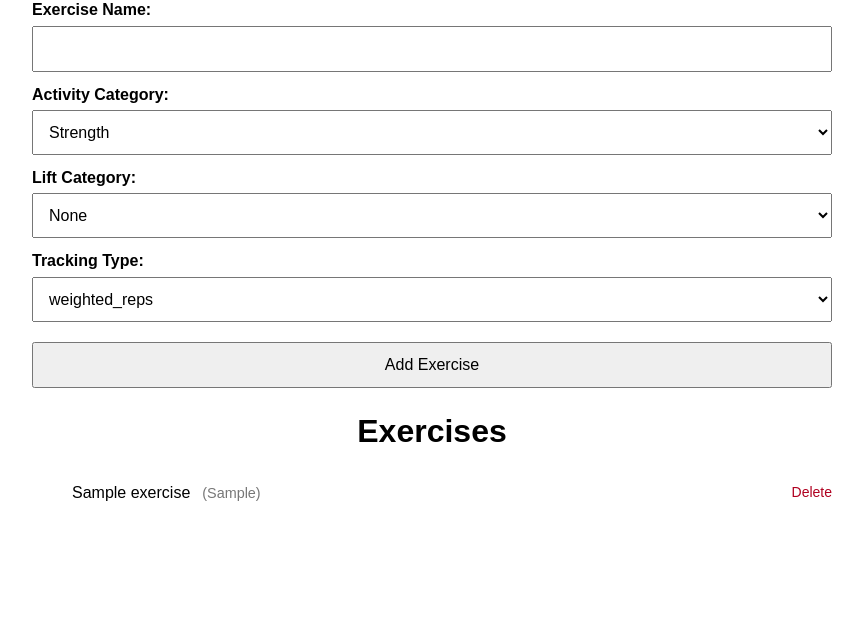
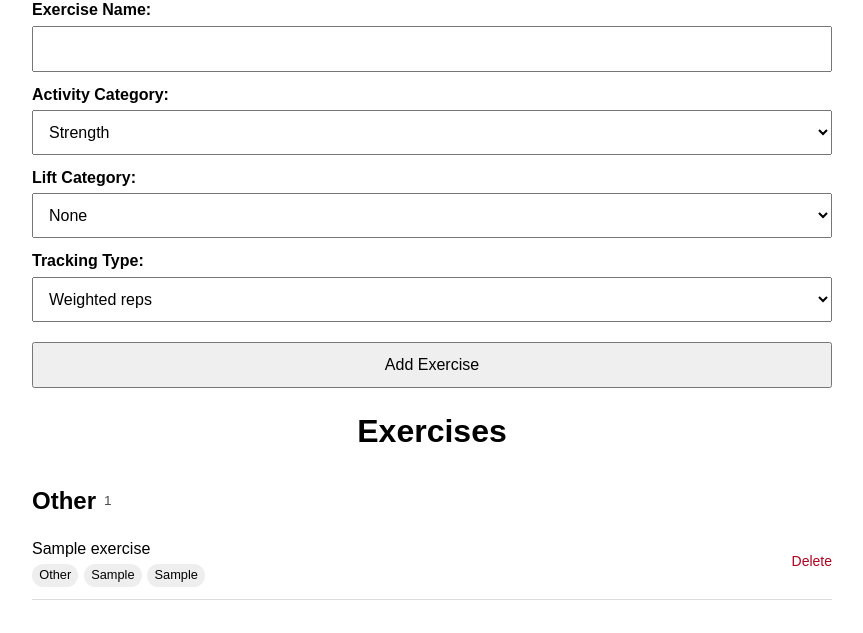
Before and after one commit to joshjohnstone/activity-tracker, a Flask app: page /exercises in a window 1280 px wide. Shown: the part 167-800 px from the top of the page, without its empty margins (208-1071 px from the left). Run offline with Flask 3, Linux system fonts and the light colour scheme; a user stored in the database is signed in; tables that the repository leaves empty hold one stand-in row (values such as "Sample post").

Commit message:
Improve UX of exercises page

```diff
--- a/app/routes.py
+++ b/app/routes.py
@@ -665,16 +665,117 @@ def analytics():
 def exercises():
     exercises = (
         Exercise.query
-        .order_by(Exercise.name)
         .filter_by(user_id=current_user.id)
+        .order_by(Exercise.activity_category, Exercise.lift_category, Exercise.name)
+        .all()
     )
+
+    tracking_type_labels = {
+        "weighted_reps": "Weighted reps",
+        "bodyweight_reps": "Bodyweight reps",
+        "timed_hold": "Timed hold",
+        "duration_only": "Duration only",
+        "distance_duration": "Distance + duration",
+        "notes_only": "Notes only",
+    }
+
+    exercise_items = []
+
+    for exercise in exercises:
+        # Prefer new-model fields
+        activity_category = exercise.activity_category
+        lift_category = exercise.lift_category
+        tracking_type = exercise.tracking_type
+
+        # Legacy fallback:
+        # Older Exercise.category may contain Push/Pull/Legs/etc.
+        if not lift_category and exercise.category in LIFT_CATEGORIES:
+            lift_category = exercise.category
+
+        if not activity_category:
+            if lift_category in LIFT_CATEGORIES:
+                activity_category = "Strength"
+            else:
+                activity_category = "Other"
+
+        if activity_category not in ACTIVITY_CATEGORIES:
+            activity_category = "Other"
+
+        if not tracking_type:
+            if activity_category == "Strength":
+                tracking_type = "weighted_reps"
+            elif activity_category == "Cardio":
+                tracking_type = "distance_duration"
+            elif activity_category == "Mobility":
+                tracking_type = "duration_only"
+            else:
+                tracking_type = "notes_only"
+
+        exercise_items.append({
+            "id": exercise.id,
+            "name": exercise.name,
+            "activity_category": activity_category,
+            "lift_category": lift_category,
+            "tracking_type": tracking_type,
+            "tracking_type_label": tracking_type_labels.get(tracking_type, tracking_type),
+        })
+
+    exercise_groups = []
+
+    for activity_category in ACTIVITY_CATEGORIES:
+        category_items = [
+            item for item in exercise_items
+            if item["activity_category"] == activity_category
+        ]
+
+        if not category_items:
+            continue
+
+        if activity_category == "Strength":
+            subgroups = []
+
+            for lift_category in LIFT_CATEGORIES:
+                lift_items = [
+                    item for item in category_items
+                    if item["lift_category"] == lift_category
+                ]
+
+                if lift_items:
+                    subgroups.append({
+                        "name": lift_category,
+                        "items": lift_items,
+                    })
+
+            uncategorized_items = [
+                item for item in category_items
+                if not item["lift_category"]
+            ]
+
+            if uncategorized_items:
+                subgroups.append({
+                    "name": "Uncategorized",
+                    "items": uncategorized_items,
+                })
+
+        else:
+            subgroups = [{
+                "name": None,
+                "items": category_items,
+            }]
+
+        exercise_groups.append({
+            "name": activity_category,
+            "count": len(category_items),
+            "subgroups": subgroups,
+        })
 
     return render_template(
         "exercises.html",
-        exercises=exercises,
+        exercise_groups=exercise_groups,
         ACTIVITY_CATEGORIES=ACTIVITY_CATEGORIES,
         LIFT_CATEGORIES=LIFT_CATEGORIES,
-        TRACKING_TYPES=TRACKING_TYPES
+        TRACKING_TYPES=TRACKING_TYPES,
+        tracking_type_labels=tracking_type_labels,
     )
 
 @bp.route("/add_exercise", methods=["POST"])
--- a/static/style.css
+++ b/static/style.css
@@ -274,6 +274,68 @@ td {
     background: #ffe8e8;
 }
 
+.exercise-group {
+    margin-top: 1.5rem;
+}
+
+.exercise-group-heading {
+    display: flex;
+    align-items: center;
+    gap: 0.5rem;
+    margin-bottom: 0.5rem;
+}
+
+.exercise-count {
+    font-size: 0.85rem;
+    font-weight: normal;
+    opacity: 0.7;
+}
+
+.exercise-subgroup-heading {
+    margin-top: 1rem;
+    margin-bottom: 0.4rem;
+    font-size: 1rem;
+    opacity: 0.8;
+}
+
+.exercise-list {
+    list-style: none;
+    padding: 0;
+    margin: 0;
+}
+
+.exercise-item {
+    display: flex;
+    justify-content: space-between;
+    align-items: center;
+    gap: 1rem;
+    padding: 0.75rem 0;
+    border-bottom: 1px solid #ddd;
+}
+
+.exercise-info {
+    display: flex;
+    flex-direction: column;
+    gap: 0.25rem;
+}
+
+.exercise-meta {
+    display: flex;
+    flex-wrap: wrap;
+    gap: 0.35rem;
+}
+
+.exercise-badge {
+    font-size: 0.8rem;
+    padding: 0.15rem 0.45rem;
+    border-radius: 999px;
+    background: #eee;
+}
+
+.delete-btn {
+    white-space: nowrap;
+}
+
 /* Mobile tweaks */
 
 @media (max-width: 600px) {
--- a/templates/exercises.html
+++ b/templates/exercises.html
@@ -11,10 +11,10 @@
 
 <h2>Add Exercise</h2>
 
-<form method="POST" action="/add_exercise">
+<form method="POST" action="/add_exercise" class="exercise-form">
 
     <label for="name">Exercise Name:</label>
-    <input type="text" name="name" required>
+    <input type="text" name="name" id="name" required>
 
     <label for="activity_category">Activity Category:</label>
     <select name="activity_category" id="activity_category">
@@ -25,6 +25,7 @@
         {% endfor %}
     </select>
 
+    <div id="lift-category-wrapper">
         <label for="lift_category">Lift Category:</label>
         <select name="lift_category" id="lift_category">
             <option value="">None</option>
@@ -34,12 +35,13 @@
                 </option>
             {% endfor %}
         </select>
+    </div>
 
     <label for="tracking_type">Tracking Type:</label>
     <select name="tracking_type" id="tracking_type">
         {% for tracking_type in TRACKING_TYPES %}
             <option value="{{ tracking_type }}">
-                {{ tracking_type }}
+                {{ tracking_type_labels.get(tracking_type, tracking_type) }}
             </option>
         {% endfor %}
     </select>
@@ -50,17 +52,50 @@
 
 <h1>Exercises</h1>
 
+{% if exercise_groups %}
+
+    <div class="exercise-groups">
+
+        {% for group in exercise_groups %}
+
+            <section class="exercise-group">
+                <h2 class="exercise-group-heading">
+                    {{ group.name }}
+                    <span class="exercise-count">{{ group.count }}</span>
+                </h2>
+
+                {% for subgroup in group.subgroups %}
+
+                    {% if subgroup.name %}
+                        <h3 class="exercise-subgroup-heading">{{ subgroup.name }}</h3>
+                    {% endif %}
+
                     <ul class="exercise-list">
-{% for exercise in exercises %}
+                        {% for exercise in subgroup["items"] %}
                             <li class="exercise-item">
 
                                 <div class="exercise-info">
-            <strong class="exercise-name">{{ exercise["name"] }}</strong>
-            <span class="exercise-category">({{ exercise.category }})</span>
+                                    <strong class="exercise-name">{{ exercise.name }}</strong>
+
+                                    <div class="exercise-meta">
+                                        <span class="exercise-badge">
+                                            {{ exercise.activity_category }}
+                                        </span>
+
+                                        {% if exercise.lift_category %}
+                                            <span class="exercise-badge">
+                                                {{ exercise.lift_category }}
+                                            </span>
+                                        {% endif %}
+
+                                        <span class="exercise-badge">
+                                            {{ exercise.tracking_type_label }}
+                                        </span>
+                                    </div>
                                 </div>
 
                                 <a class="delete-btn"
-        href="/delete_exercise/{{ exercise['id'] }}"
+                                   href="/delete_exercise/{{ exercise.id }}"
                                    onclick="return confirm('Delete this exercise?');">
                                     Delete
                                 </a>
@@ -69,5 +104,51 @@
                         {% endfor %}
                     </ul>
 
+                {% endfor %}
+
+            </section>
+
+        {% endfor %}
+
+    </div>
+
+{% else %}
+
+    <p>No exercises yet.</p>
+
+{% endif %}
+
+<script>
+    const activityCategorySelect = document.getElementById("activity_category");
+    const liftCategoryWrapper = document.getElementById("lift-category-wrapper");
+    const liftCategorySelect = document.getElementById("lift_category");
+    const trackingTypeSelect = document.getElementById("tracking_type");
+
+    function syncExerciseForm() {
+        const activityCategory = activityCategorySelect.value;
+
+        if (activityCategory === "Strength") {
+            liftCategoryWrapper.style.display = "block";
+
+            if (!trackingTypeSelect.value) {
+                trackingTypeSelect.value = "weighted_reps";
+            }
+        } else {
+            liftCategoryWrapper.style.display = "none";
+            liftCategorySelect.value = "";
+
+            if (activityCategory === "Cardio") {
+                trackingTypeSelect.value = "distance_duration";
+            } else if (activityCategory === "Mobility") {
+                trackingTypeSelect.value = "duration_only";
+            } else if (activityCategory === "Other") {
+                trackingTypeSelect.value = "notes_only";
+            }
+        }
+    }
+
+    activityCategorySelect.addEventListener("change", syncExerciseForm);
+    syncExerciseForm();
+</script>
 
 {% endblock %}
```
Lines whose indentation alone changed are shown as unchanged.
